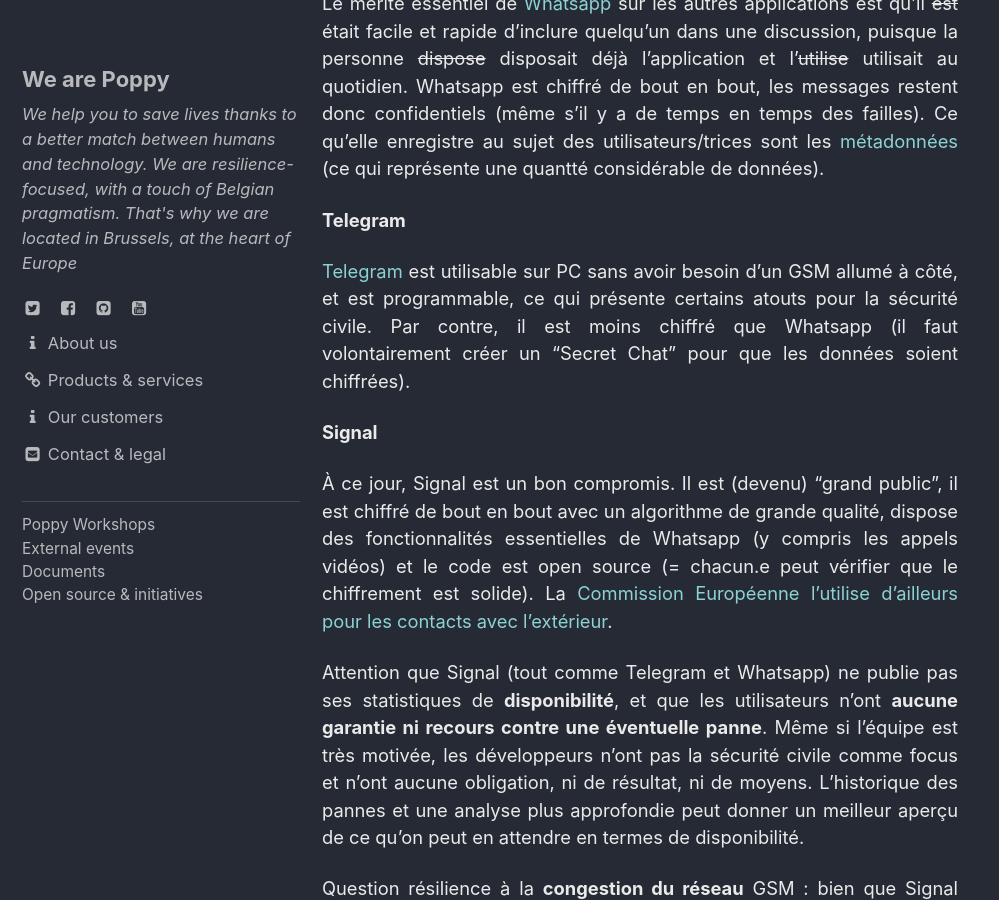
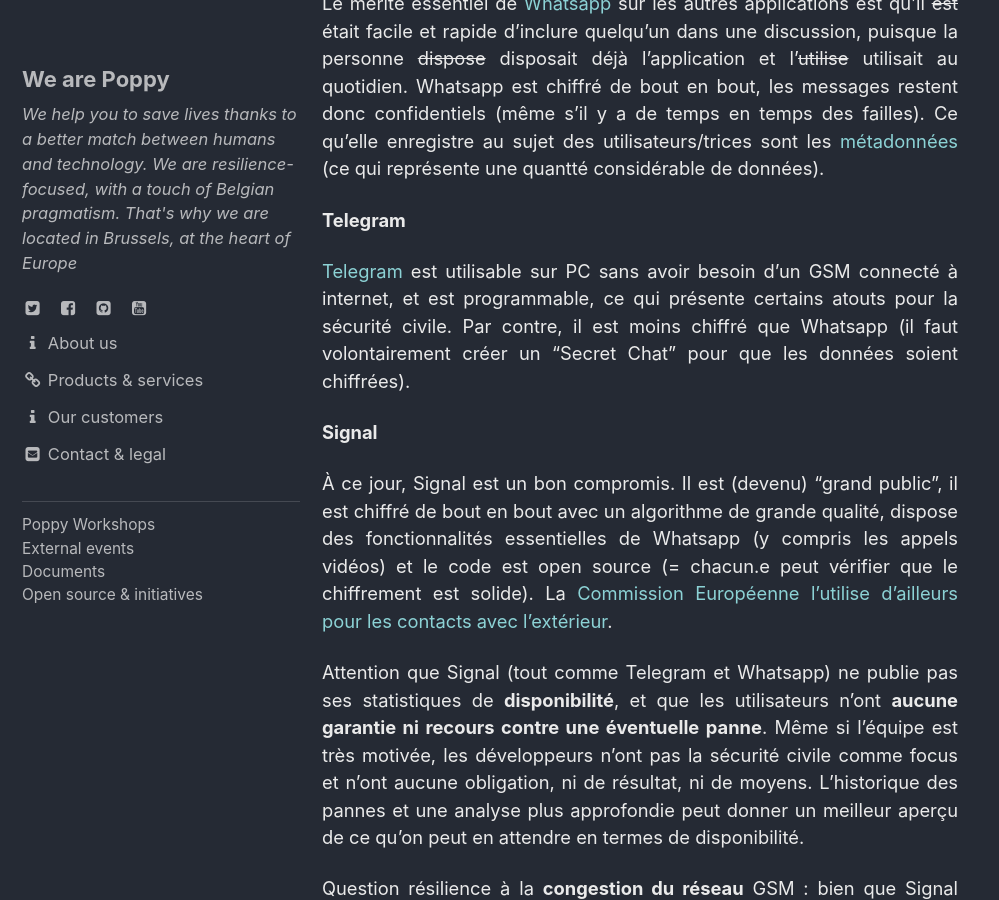
Before and after one commit to ccloquet/ccloquet.github.io, a Jekyll site: the page built from _posts/2021-01-12-signal_pour_la_securite_civile.md, in a window 1280 px wide and 900 px high, scrolled down 1580 px. Shown: the whole window, without its empty margins (0-999 px from the left). Built offline with Jekyll 4.4.1, drawn with Linux system fonts in a browser that asks for light colours; cached includes are drawn as plain includes.

Commit message:
Update 2021-01-12-signal_pour_la_securite_civile.md

```diff
--- a/_posts/2021-01-12-signal_pour_la_securite_civile.md
+++ b/_posts/2021-01-12-signal_pour_la_securite_civile.md
@@ -32,7 +32,7 @@ Le mérite essentiel de [Whatsapp](https://www.whatsapp.com) sur les autres appl
 
 **Telegram**
 
-[Telegram](https://telegram.org/) est utilisable sur PC sans avoir besoin d'un GSM allumé à côté, et est programmable, ce qui présente certains atouts pour la sécurité civile. Par contre, il est moins chiffré que Whatsapp (il faut volontairement créer un "Secret Chat" pour que les données soient chiffrées).
+[Telegram](https://telegram.org/) est utilisable sur PC sans avoir besoin d'un GSM connecté à internet, et est programmable, ce qui présente certains atouts pour la sécurité civile. Par contre, il est moins chiffré que Whatsapp (il faut volontairement créer un "Secret Chat" pour que les données soient chiffrées).
 
 **Signal**
 
```
